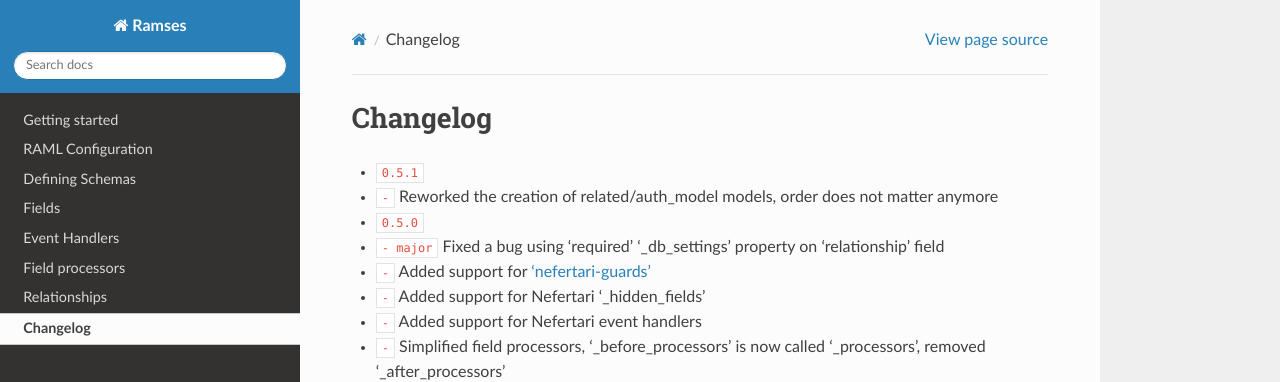
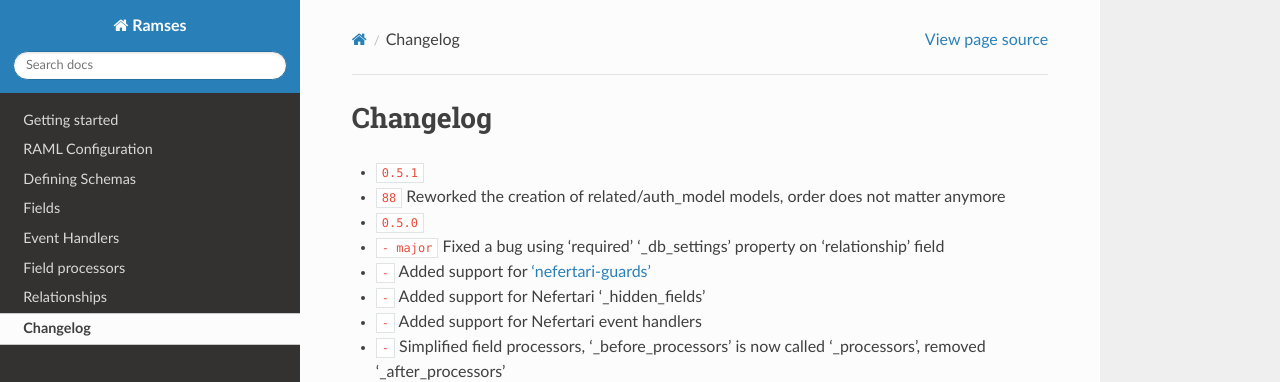
Before and after one commit to ramses-tech/ramses, a Sphinx documentation site: the page built from docs/source/changelog.rst, in a window 1280 px wide and 900 px high. Shown: the top 382 px of the window. Built offline with Sphinx 7.4.7 and the Read the Docs theme 2.0.0, drawn with Linux system fonts in a browser that asks for light colours; cross-references to code outside the pages are shown as plain code.

Commit message:
added issue #88 to changelog

```diff
--- a/docs/source/changelog.rst
+++ b/docs/source/changelog.rst
@@ -2,7 +2,7 @@ Changelog
 =========
 
 * :release:`0.5.1 <2015-11-18>`
-* :bug:`-` Reworked the creation of related/auth_model models, order does not matter anymore
+* :bug:`88` Reworked the creation of related/auth_model models, order does not matter anymore
 
 * :release:`0.5.0 <2015-10-07>`
 * :bug:`- major` Fixed a bug using 'required' '_db_settings' property on 'relationship' field
```
